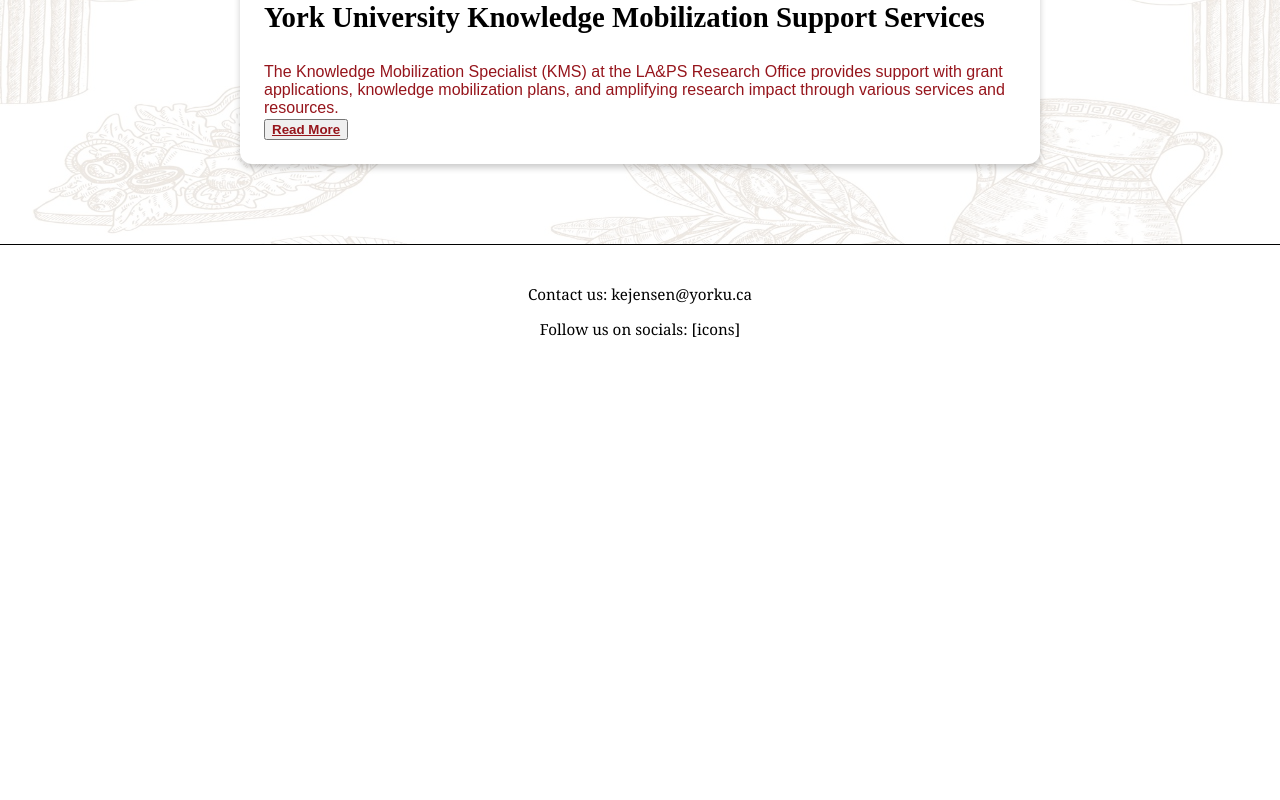
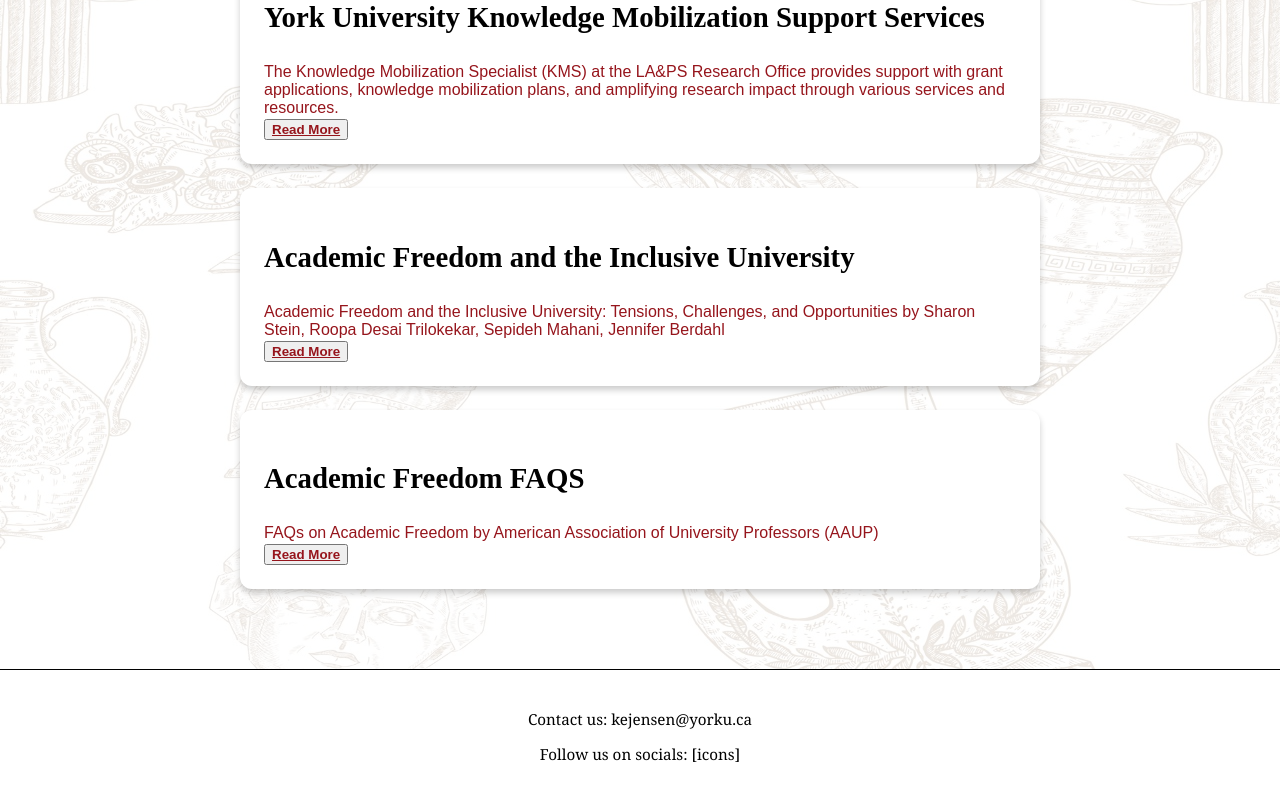
Before and after one commit to Harshil-K/KnowledgeMobilization, a React (Create React App) app: page /generalresources in a window 1280 px wide. Shown: the part 764-1564 px from the top of the page. Before the commit the page ends 1142 px from the top, so only its background shows below. Built offline with nearby package versions, Linux system fonts and the light colour scheme.

Commit message:
Work is done

```diff
--- a/src/pages/GeneralResources.jsx
+++ b/src/pages/GeneralResources.jsx
@@ -29,6 +29,22 @@
             The specialist also assists with raising research profiles through impact stories and communications, and provides training and development on research design and grant support.
             Additionally, templates, resources, and technical services are available. Contact Talveen Saini at talveen@yorku.ca for more information or to book a consultation.</p>
 
+        `,
+    },
+    {
+        title: "Academic Freedom and the Inclusive University",
+        url: "https://www.tandfonline.com/doi/full/10.1080/14680777.2025.2455933?src=",
+        excerpt: "Academic Freedom and the Inclusive University: Tensions, Challenges, and Opportunities by Sharon Stein, Roopa Desai Trilokekar, Sepideh Mahani, Jennifer Berdahl",
+        body: `
+            <p>This article explores tensions between academic freedom and university inclusivity, critical for HPSM researchers facing backlash. It notes that academic freedom protects controversial research but can conflict with demands for safe spaces, recommending institutional policies like clear harassment protocols and legal support. Suggesting transparent communication to mitigate misinterpretations, it clarifies how academic freedom empowers HPSM researchers to share sensitive work while navigating inclusivity concerns, supporting fearless knowledge mobilization within equitable frameworks.</p>
+        `,
+    },
+    {
+        title: "Academic Freedom FAQS",
+        url: "https://www.aaup.org/programs/academic-freedom/faqs-academic-freedom",
+        excerpt: "FAQs on Academic Freedom by American Association of University Professors (AAUP)",
+        body: `
+            <p>This FAQ defines academic freedom as the right to research, teach, and speak without censorship, vital for controversial topics. It outlines protections against retaliation for public scholarship, advising documentation of institutional violations and legal recourse via unions or courts. Though U.S.-focused, its principles apply to Canadian contexts like York University, empowering HPSM researchers to defend their work under academic freedom, reducing fear of backlash and supporting confident knowledge mobilization in sensitive research areas.</p>
         `,
     },
 ];
```
